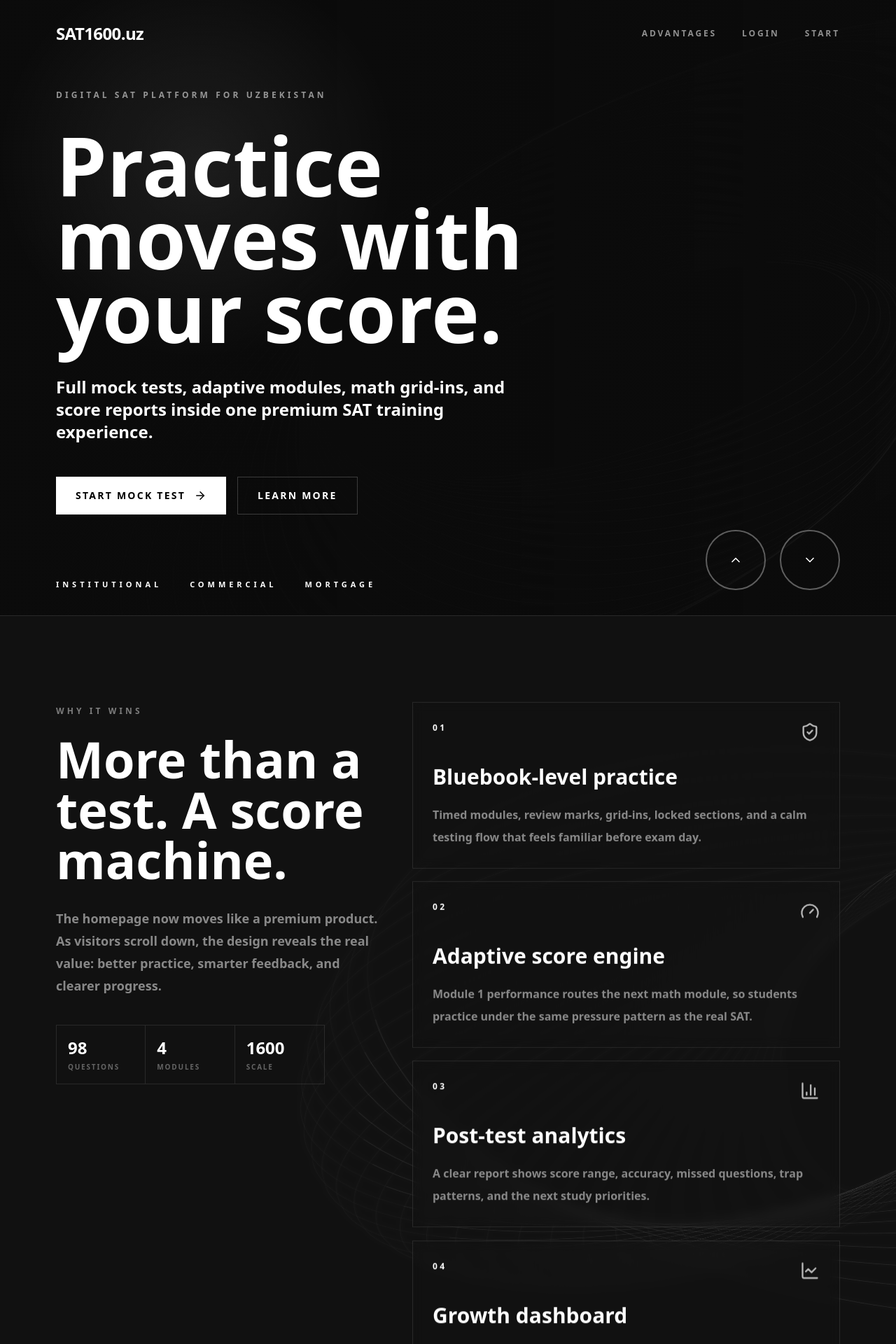
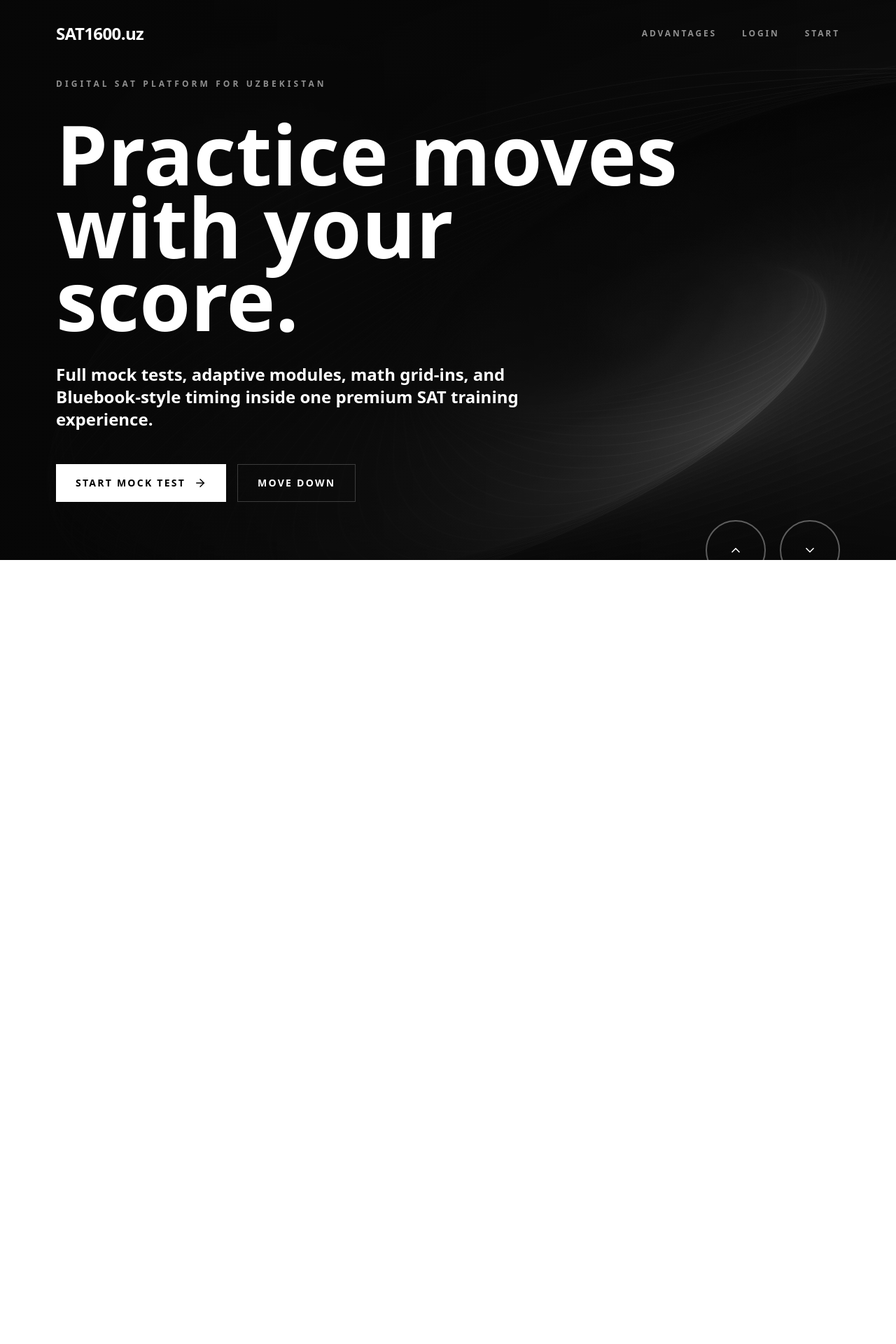
Before and after one commit to batyrovbahrom96-svg/SAT1600.uz, a Next.js app in the folder frontend/: page / in a window 1280 px wide. Shown: the top 1920 px of the page at 70% size. After the commit the page ends 800 px from the top, so only its background shows below. Built offline with nearby package versions, Linux system fonts and the light colour scheme.

Commit message:
Rebuild homepage with revolving slide motion

```diff
--- a/frontend/app/globals.css
+++ b/frontend/app/globals.css
@@ -55,6 +55,104 @@ button, input {
   width: 100%;
   max-width: 720px;
   margin: 0 auto;
+}
+
+.sat-home-motion {
+  scroll-behavior: smooth;
+  scroll-snap-type: y mandatory;
+}
+
+.motion-slide {
+  position: relative;
+  min-height: 100vh;
+  overflow: hidden;
+  scroll-snap-align: start;
+  isolation: isolate;
+}
+
+.motion-slide-hero {
+  background:
+    radial-gradient(circle at 22% 28%, rgba(255, 255, 255, 0.08), transparent 24%),
+    linear-gradient(90deg, #090909 0%, #0d0d0d 48%, #161616 100%);
+}
+
+.motion-slide-middle {
+  background:
+    radial-gradient(circle at 72% 40%, rgba(255, 255, 255, 0.07), transparent 28%),
+    linear-gradient(90deg, #0a0a0a 0%, #111111 52%, #181818 100%);
+}
+
+.motion-slide-final {
+  background:
+    radial-gradient(circle at 35% 30%, rgba(255, 255, 255, 0.08), transparent 24%),
+    linear-gradient(90deg, #090909 0%, #111111 44%, #1b1b1b 100%);
+}
+
+.motion-vignette {
+  position: absolute;
+  inset: 0;
+  z-index: 1;
+  pointer-events: none;
+  background:
+    linear-gradient(90deg, rgba(7, 7, 7, 0.98) 0%, rgba(7, 7, 7, 0.84) 42%, rgba(7, 7, 7, 0.42) 100%),
+    linear-gradient(0deg, rgba(7, 7, 7, 0.88) 0%, transparent 28%, transparent 72%, rgba(7, 7, 7, 0.7) 100%);
+}
+
+.revolving-figure {
+  position: absolute;
+  inset: -32vh -24vw -24vh 24vw;
+  z-index: 0;
+  pointer-events: none;
+  opacity: 0.92;
+  perspective: 1500px;
+  transform-style: preserve-3d;
+  animation: revolving-stage 18s linear infinite;
+}
+
+.revolving-figure-1 {
+  inset: -30vh -18vw -26vh 18vw;
+  animation-duration: 21s;
+  animation-direction: reverse;
+}
+
+.revolving-figure-2 {
+  inset: -38vh -26vw -20vh 34vw;
+  animation-duration: 16s;
+}
+
+.revolving-core {
+  position: absolute;
+  left: 61%;
+  top: 50%;
+  height: 52%;
+  width: 30%;
+  border-radius: 999px;
+  background: radial-gradient(circle, rgba(255, 255, 255, 0.1), rgba(255, 255, 255, 0.015) 48%, transparent 70%);
+  transform: translate(-50%, -50%) rotate(-24deg);
+  filter: blur(1px);
+}
+
+.revolving-rib {
+  position: absolute;
+  left: 62%;
+  top: 50%;
+  border: 2px solid rgba(255, 255, 255, 0.16);
+  border-left-color: rgba(255, 255, 255, 0.035);
+  border-bottom-color: rgba(255, 255, 255, 0.055);
+  border-radius: 49% 51% 44% 56%;
+  background: linear-gradient(110deg, rgba(255, 255, 255, 0.045), rgba(255, 255, 255, 0.012) 36%, rgba(0, 0, 0, 0.22) 100%);
+  box-shadow:
+    inset 0 0 28px rgba(255, 255, 255, 0.026),
+    0 0 18px rgba(255, 255, 255, 0.025);
+  transform-origin: center;
+}
+
+.motion-benefit-card {
+  animation: benefit-drift 7s ease-in-out infinite;
+}
+
+.motion-benefit-card:nth-child(2) {
+  animation-delay: 0.9s;
 }
 
 .rotor-stage {
@@ -195,6 +293,31 @@ button, input {
   animation-delay: 1.1s;
 }
 
+@keyframes revolving-stage {
+  0% {
+    transform: rotateX(64deg) rotateY(-22deg) rotateZ(0deg) translate3d(0, 0, 0) scale(1.02);
+  }
+  35% {
+    transform: rotateX(64deg) rotateY(-22deg) rotateZ(126deg) translate3d(-2vw, 1vh, 0) scale(1.08);
+  }
+  70% {
+    transform: rotateX(64deg) rotateY(-22deg) rotateZ(252deg) translate3d(2vw, -1vh, 0) scale(1.04);
+  }
+  100% {
+    transform: rotateX(64deg) rotateY(-22deg) rotateZ(360deg) translate3d(0, 0, 0) scale(1.02);
+  }
+}
+
+@keyframes benefit-drift {
+  0%,
+  100% {
+    transform: translateY(0);
+  }
+  50% {
+    transform: translateY(-12px);
+  }
+}
+
 @keyframes rotor-stage-spin {
   0% {
     transform: rotateX(58deg) rotateY(-18deg) rotateZ(0deg) scale(1.02);
@@ -325,12 +448,23 @@ button, input {
   .orbit-dot,
   .flow-bar,
   .rotor-stage,
-  .advantage-card {
+  .advantage-card,
+  .revolving-figure,
+  .motion-benefit-card {
     animation: none;
   }
 }
 
 @media (max-width: 768px) {
+  .sat-home-motion {
+    scroll-snap-type: none;
+  }
+
+  .revolving-figure {
+    inset: -10vh -72vw 4vh 0;
+    opacity: 0.62;
+  }
+
   .rotor-stage {
     inset: 4vh -62vw 8vh 2vw;
     opacity: 0.55;
--- a/frontend/app/page.tsx
+++ b/frontend/app/page.tsx
@@ -11,195 +11,165 @@ import {
   Trophy
 } from "lucide-react";
 
-const advantages = [
+const slides = [
   {
-    label: "01",
-    title: "Bluebook-level practice",
-    body: "Timed modules, review marks, grid-ins, locked sections, and a calm testing flow that feels familiar before exam day.",
-    Icon: ShieldCheck
+    id: "practice",
+    eyebrow: "Digital SAT platform for Uzbekistan",
+    title: "Practice moves with your score.",
+    body: "Full mock tests, adaptive modules, math grid-ins, and Bluebook-style timing inside one premium SAT training experience.",
+    cta: "Start mock test",
+    href: "/register",
+    active: "Practice",
+    prev: "growth",
+    next: "analytics",
+    tone: "hero"
   },
   {
-    label: "02",
-    title: "Adaptive score engine",
-    body: "Module 1 performance routes the next math module, so students practice under the same pressure pattern as the real SAT.",
-    Icon: Gauge
+    id: "analytics",
+    eyebrow: "Score intelligence",
+    title: "Every test becomes a report.",
+    body: "Students see accuracy, missed questions, trap patterns, topic weakness, and what to fix before the next mock test.",
+    cta: "See advantages",
+    href: "#growth",
+    active: "Analytics",
+    prev: "practice",
+    next: "growth",
+    tone: "middle"
   },
   {
-    label: "03",
-    title: "Post-test analytics",
-    body: "A clear report shows score range, accuracy, missed questions, trap patterns, and the next study priorities.",
-    Icon: BarChart3
-  },
-  {
-    label: "04",
-    title: "Growth dashboard",
-    body: "Students can see where points are being lost and what to fix next, turning every full mock test into a plan.",
-    Icon: LineChart
+    id: "growth",
+    eyebrow: "Built to sell improvement",
+    title: "Turn visitors into paid students.",
+    body: "A premium first impression, strong result pages, and clear progress feedback make the product feel worth paying for.",
+    cta: "Create account",
+    href: "/register",
+    active: "Growth",
+    prev: "analytics",
+    next: "practice",
+    tone: "final"
   }
 ];
 
-const steps = ["Institutional", "Commercial", "Mortgage"];
+const advantages = [
+  { title: "Bluebook-level practice", body: "Timed sections, review marks, grid-ins, locked modules.", Icon: ShieldCheck },
+  { title: "Adaptive score engine", body: "Module routing follows real SAT pressure patterns.", Icon: Gauge },
+  { title: "Post-test analytics", body: "Mistakes, traps, explanations, and next steps.", Icon: BarChart3 },
+  { title: "Growth dashboard", body: "Progress signals that keep students returning.", Icon: LineChart }
+];
+
+const navItems = ["Practice", "Analytics", "Growth"];
 
 export default function Home() {
   return (
-    <main className="min-h-screen overflow-hidden bg-[#0b0b0b] text-white">
-      <section id="top" className="relative min-h-screen overflow-hidden">
-        <RibbedMotionGraphic />
-        <div className="absolute inset-0 z-[1] bg-[radial-gradient(circle_at_22%_26%,rgba(255,255,255,0.08),transparent_24%),linear-gradient(90deg,rgba(11,11,11,0.98)_0%,rgba(11,11,11,0.9)_43%,rgba(11,11,11,0.66)_100%)]" />
-
-        <header className="relative z-10 mx-auto flex max-w-[1440px] items-center justify-between px-6 py-8 md:px-12 lg:px-20">
-          <Link href="/" className="text-2xl font-black tracking-tight">
+    <main className="sat-home-motion h-screen overflow-y-auto overflow-x-hidden bg-[#0b0b0b] text-white">
+      <header className="fixed left-0 right-0 top-0 z-40 mx-auto flex max-w-[1440px] items-center justify-between px-6 py-8 md:px-12 lg:px-20">
+        <Link href="#practice" className="text-2xl font-black tracking-tight">
           SAT1600.uz
         </Link>
         <nav className="hidden items-center gap-9 text-xs font-black uppercase tracking-[0.24em] text-white/55 md:flex">
-            <Link className="transition-all duration-200 hover:text-white" href="#advantages">Advantages</Link>
+          <Link className="transition-all duration-200 hover:text-white" href="#analytics">Advantages</Link>
           <Link className="transition-all duration-200 hover:text-white" href="/login">Login</Link>
           <Link className="transition-all duration-200 hover:text-white" href="/register">Start</Link>
         </nav>
       </header>
 
-        <div className="relative z-10 mx-auto flex min-h-[calc(100vh-104px)] max-w-[1440px] flex-col justify-center px-6 pb-36 pt-8 md:px-12 lg:px-20">
-          <div className="max-w-3xl">
+      {slides.map((slide, index) => (
+        <section className={`motion-slide motion-slide-${slide.tone}`} id={slide.id} key={slide.id}>
+          <RibbedMotionGraphic variant={index} />
+          <div className="motion-vignette" />
+
+          <div className="relative z-10 mx-auto flex min-h-screen max-w-[1440px] flex-col justify-center px-6 pb-36 pt-28 md:px-12 lg:px-20">
+            <div className="max-w-4xl">
               <p className="mb-10 text-xs font-black uppercase tracking-[0.34em] text-white/55">
-              Digital SAT platform for Uzbekistan
+                {slide.eyebrow}
               </p>
-            <h1 className="text-[54px] font-black leading-[0.9] tracking-normal md:text-[88px] lg:text-[116px]">
-              Practice moves with your score.
+              <h1 className="max-w-5xl text-[58px] font-black leading-[0.88] tracking-normal md:text-[92px] lg:text-[118px]">
+                {slide.title}
               </h1>
-            <p className="mt-10 max-w-2xl text-xl font-semibold leading-9 text-white/54 md:text-2xl">
-              Full mock tests, adaptive modules, math grid-ins, and score reports inside one premium SAT training experience.
+              <p className="mt-10 max-w-2xl text-xl font-semibold leading-9 text-white/56 md:text-2xl">
+                {slide.body}
               </p>
               <div className="mt-12 flex flex-wrap gap-4">
                 <Link
                   className="inline-flex items-center gap-3 bg-white px-7 py-4 text-sm font-black uppercase tracking-[0.16em] text-black transition-all duration-200 hover:bg-transparent hover:text-white hover:outline hover:outline-1 hover:outline-white"
-                href="/register"
+                  href={slide.href}
                 >
-                Start mock test <ArrowRight size={18} />
+                  {slide.cta} <ArrowRight size={18} />
                 </Link>
                 <Link
                   className="inline-flex items-center gap-3 border border-white/20 px-7 py-4 text-sm font-black uppercase tracking-[0.16em] text-white transition-all duration-200 hover:border-white"
-                href="#advantages"
+                  href={`#${slide.next}`}
                 >
-                Learn more
+                  Move down
                 </Link>
               </div>
             </div>
 
-          <div className="absolute bottom-9 left-6 right-6 z-10 flex items-end justify-between gap-6 md:left-12 md:right-12 lg:left-20 lg:right-20">
-            <div className="hidden items-center gap-10 text-[11px] font-black uppercase tracking-[0.45em] text-white/34 md:flex">
-              {steps.map((step, index) => (
-                <span className={index === 1 ? "text-white" : ""} key={step}>{step}</span>
+            {slide.id !== "practice" && (
+              <div className="mt-12 grid max-w-4xl gap-4 md:grid-cols-2">
+                {advantages.slice(index - 1, index + 1).map((item) => (
+                  <article className="motion-benefit-card group border border-white/10 bg-white/[0.055] p-6 backdrop-blur-md transition-all duration-300 hover:border-white/45 hover:bg-white/[0.09]" key={item.title}>
+                    <item.Icon className="mb-8 text-white/70 transition-all duration-300 group-hover:text-white" size={30} />
+                    <h2 className="text-2xl font-black">{item.title}</h2>
+                    <p className="mt-4 text-sm font-semibold leading-7 text-white/52">{item.body}</p>
+                  </article>
                 ))}
               </div>
-            <div className="flex gap-5">
-              <Link className="motion-circle" href="#top" aria-label="Back to top">
+            )}
+          </div>
+
+          <SlideControls active={slide.active} previous={slide.prev} next={slide.next} />
+        </section>
+      ))}
+    </main>
+  );
+}
+
+function SlideControls({
+  active,
+  previous,
+  next
+}: {
+  active: string;
+  previous: string;
+  next: string;
+}) {
+  return (
+    <div className="pointer-events-none absolute bottom-8 left-6 right-6 z-30 mx-auto flex max-w-[1440px] items-end justify-between gap-6 md:left-12 md:right-12 lg:left-20 lg:right-20">
+      <div className="hidden items-center gap-10 text-[11px] font-black uppercase tracking-[0.45em] text-white/34 md:flex">
+        {navItems.map((item) => (
+          <Link className={`pointer-events-auto transition-all duration-200 hover:text-white ${item === active ? "text-white" : ""}`} href={`#${item.toLowerCase()}`} key={item}>
+            {item}
+          </Link>
+        ))}
+      </div>
+      <div className="pointer-events-auto flex gap-5">
+        <Link className="motion-circle" href={`#${previous}`} aria-label="Move up">
           <ChevronUp size={20} />
         </Link>
-              <Link className="motion-circle" href="#advantages" aria-label="Scroll to advantages">
+        <Link className="motion-circle" href={`#${next}`} aria-label="Move down">
           <ChevronDown size={20} />
         </Link>
       </div>
     </div>
-        </div>
-      </section>
-
-      <section id="advantages" className="relative overflow-hidden border-t border-white/10 bg-[#111111]">
-        <div className="absolute inset-y-0 right-[-22vw] hidden w-[64vw] opacity-60 lg:block">
-          <RibbedMotionGraphic compact />
-        </div>
-        <div className="relative mx-auto grid max-w-[1440px] gap-12 px-6 py-24 md:px-12 lg:grid-cols-[0.86fr_1.14fr] lg:px-20 lg:py-32">
-          <div className="lg:sticky lg:top-20 lg:self-start">
-            <p className="text-xs font-black uppercase tracking-[0.34em] text-white/45">Why it wins</p>
-            <h2 className="mt-6 max-w-xl text-5xl font-black leading-[0.95] tracking-normal md:text-7xl">
-              More than a test. A score machine.
-            </h2>
-            <p className="mt-8 max-w-lg text-lg font-semibold leading-8 text-white/50">
-              The homepage now moves like a premium product. As visitors scroll down, the design reveals the real value: better practice, smarter feedback, and clearer progress.
-            </p>
-            <div className="mt-10 grid max-w-sm grid-cols-3 border border-white/10">
-              <Metric value="98" label="Questions" />
-              <Metric value="4" label="Modules" />
-              <Metric value="1600" label="Scale" />
-            </div>
-          </div>
-
-          <div className="grid gap-5">
-            {advantages.map((item) => (
-              <article className="advantage-card group border border-white/10 bg-[#181818]/86 p-7 backdrop-blur transition-all duration-300 hover:border-white/45 hover:bg-[#202020]" key={item.title}>
-                <div className="mb-8 flex items-start justify-between gap-6">
-                  <span className="text-xs font-black uppercase tracking-[0.28em] text-white/36">{item.label}</span>
-                  <item.Icon className="text-white/70 transition-all duration-300 group-hover:text-white" size={28} />
-                </div>
-                <h3 className="text-3xl font-black">{item.title}</h3>
-                <p className="mt-5 max-w-2xl text-base font-semibold leading-8 text-white/50">{item.body}</p>
-              </article>
-            ))}
-          </div>
-        </div>
-      </section>
-
-      <section className="border-t border-white/10 bg-[#f3f1eb] text-[#141414]">
-        <div className="mx-auto grid max-w-[1440px] gap-10 px-6 py-20 md:px-12 lg:grid-cols-[1fr_1fr] lg:px-20">
-          <div>
-            <p className="text-xs font-black uppercase tracking-[0.3em] text-[#686058]">Ready for students</p>
-            <h2 className="mt-5 text-4xl font-black leading-tight md:text-6xl">Turn traffic into paid mock tests.</h2>
-          </div>
-          <div className="grid gap-4">
-            <ActionRow Icon={Target} title="Find weak points" body="Show students the exact areas costing them points." />
-            <ActionRow Icon={Trophy} title="Sell improvement" body="A strong report page makes the platform feel valuable after every test." />
-            <ActionRow Icon={ArrowRight} title="Start fast" body="The first action stays clear: register, take a mock test, see your score." />
-          </div>
-        </div>
-      </section>
-    </main>
   );
 }
 
-function RibbedMotionGraphic({ compact = false }: { compact?: boolean }) {
+function RibbedMotionGraphic({ variant }: { variant: number }) {
   return (
-    <div className={compact ? "rotor-stage rotor-stage-compact" : "rotor-stage"} aria-hidden="true">
-      {Array.from({ length: 28 }).map((_, index) => (
+    <div className={`revolving-figure revolving-figure-${variant}`} aria-hidden="true">
+      <div className="revolving-core" />
+      {Array.from({ length: 42 }).map((_, index) => (
         <span
-          className="rotor-rib"
+          className="revolving-rib"
           key={index}
           style={{
-            height: `${56 + index * 3.2}%`,
-            width: `${34 + index * 2.45}%`,
-            transform: `translate(-50%, -50%) rotate(${index * 5.2}deg) skewY(-12deg)`
+            height: `${42 + index * 2.45}%`,
+            width: `${25 + index * 1.82}%`,
+            transform: `translate(-50%, -50%) rotate(${index * 4.8}deg) skewY(-15deg)`
           }}
         />
       ))}
     </div>
   );
 }
-
-function Metric({ value, label }: { value: string; label: string }) {
-  return (
-    <div className="border-r border-white/10 p-4 last:border-r-0">
-      <div className="text-2xl font-black text-white">{value}</div>
-      <div className="mt-1 text-[10px] font-black uppercase tracking-[0.18em] text-white/35">{label}</div>
-    </div>
-  );
-}
-
-function ActionRow({
-  Icon,
-  title,
-  body
-}: {
-  Icon: typeof Target;
-  title: string;
-  body: string;
-}) {
-  return (
-    <article className="grid grid-cols-[48px_1fr] gap-5 border border-[#d8d1c4] p-5">
-      <div className="flex h-12 w-12 items-center justify-center bg-[#141414] text-white">
-        <Icon size={21} />
-      </div>
-      <div>
-        <h3 className="text-xl font-black">{title}</h3>
-        <p className="mt-2 text-sm font-semibold leading-6 text-[#625d55]">{body}</p>
-      </div>
-    </article>
-  );
-}
```
Lines whose indentation alone changed are shown as unchanged.
